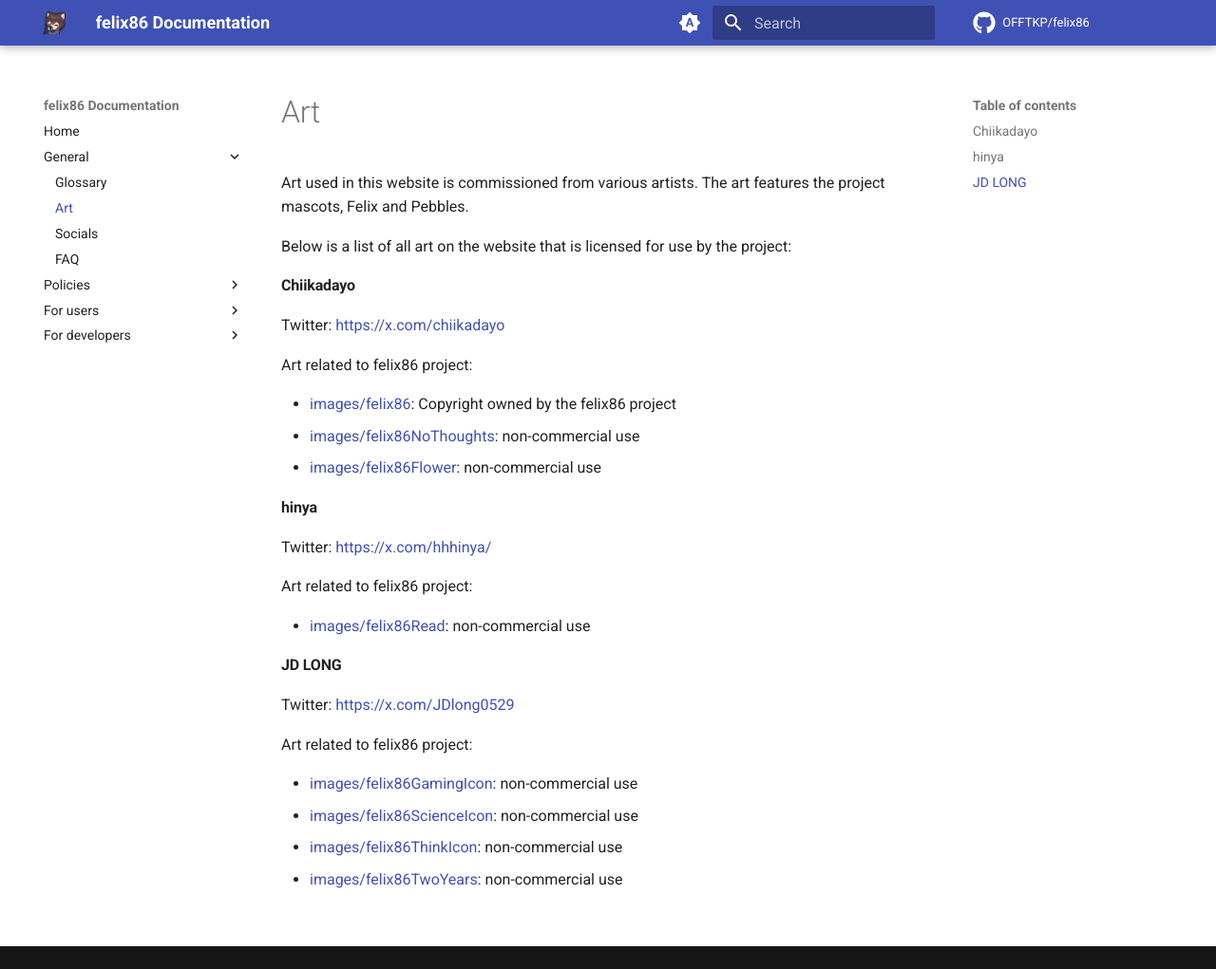
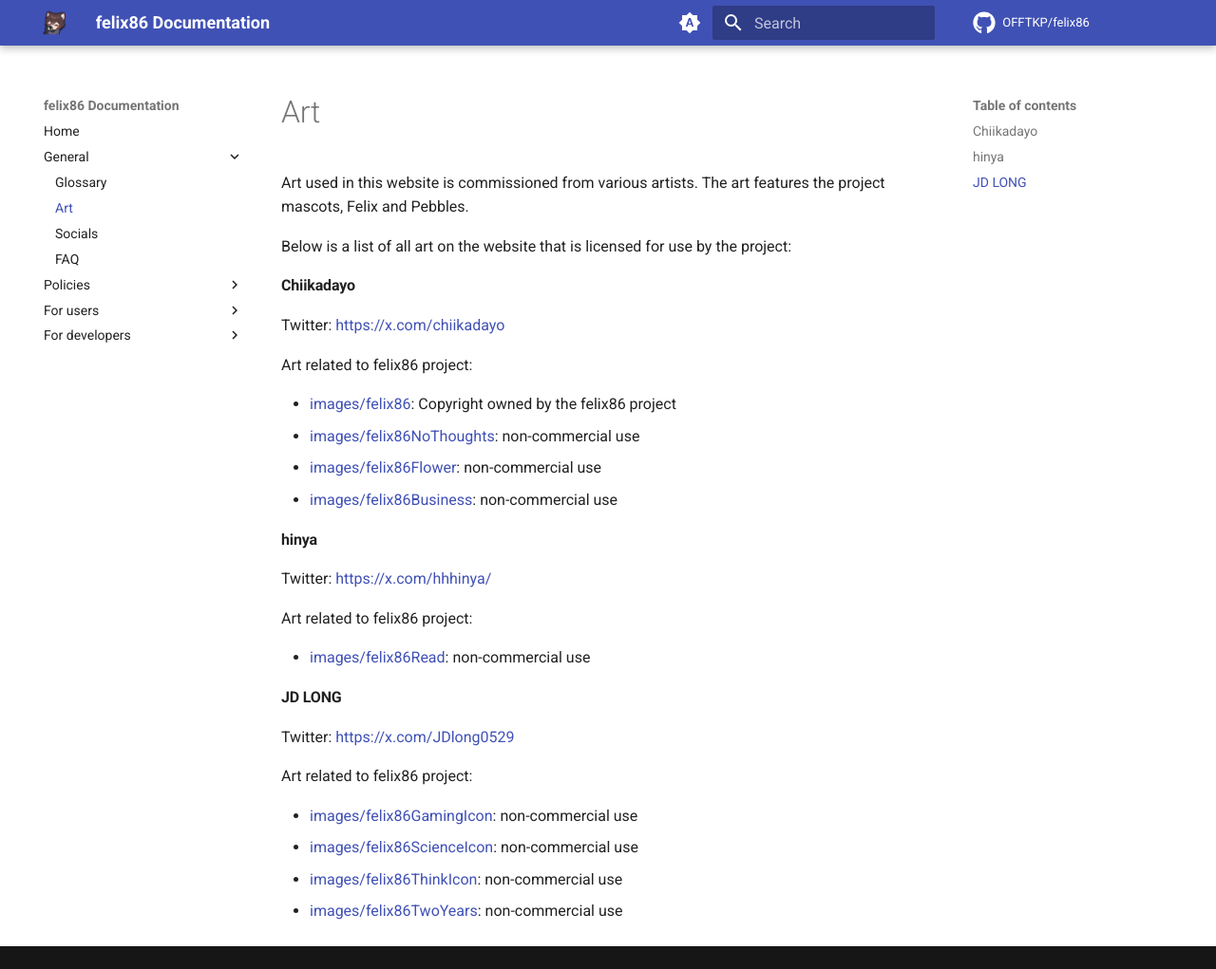
Before and after one commit to felix86-emu/docs, an MkDocs documentation site: the page built from docs/general/art.md, in a window 1280 px wide and 1021 px high. Shown: the whole window at 95% size. Built offline with MkDocs 1.6.1 and Material for MkDocs 9.7.7, drawn with Linux system fonts in a browser that asks for light colours; comment, search, counter and statistics services are not loaded.

Commit message:
Update art

```diff
--- a/docs/general/art.md
+++ b/docs/general/art.md
@@ -15,6 +15,7 @@ Art related to felix86 project:
 - [images/felix86](https://felix86.com/images/felix86.png): Copyright owned by the felix86 project
 - [images/felix86NoThoughts](https://felix86.com/images/felix86NoThoughts.png): non-commercial use
 - [images/felix86Flower](https://felix86.com/images/felix86Flower.png): non-commercial use
+- [images/felix86Business](https://felix86.com/images/felix86Business.png): non-commercial use
 
 
 #### hinya
```
